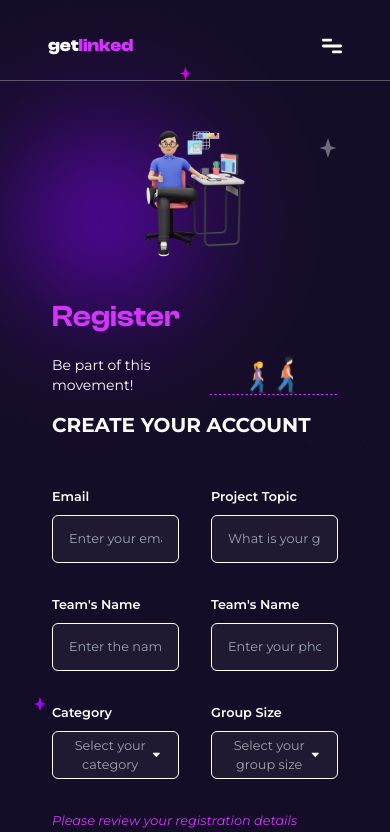
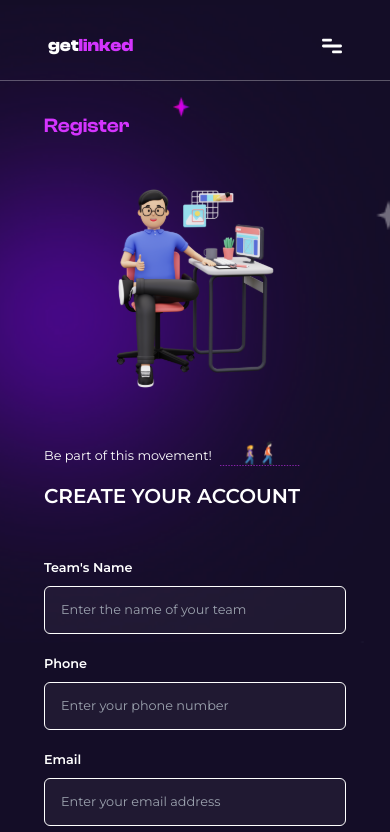
Before and after one commit to iyanuxn/getlinked, a React (Vite) app: page /register in a window 390 px wide. Shown: the top 832 px of the page. Built offline with nearby package versions, Linux system fonts and the light colour scheme; no server answers.

Commit message:
API integration

```diff
--- a/package.json
+++ b/package.json
@@ -10,6 +10,7 @@
     "preview": "vite preview"
   },
   "dependencies": {
+    "axios": "^1.5.0",
     "react": "^18.2.0",
     "react-dom": "^18.2.0",
     "react-icons": "^4.11.0",
--- /dev/null
+++ b/src/components/Modal.jsx
@@ -0,0 +1,28 @@
+const Modal = ({ isOpen, onClose, image, title, message, subText }) => {
+  if (!isOpen) return null;
+
+  return (
+    <div className="bg-darkAlt bg-opacity-95 w-full h-full flex justify-center items-center fixed top-0 left-0 z-50">
+      <div className="border border-primary rounded-md w-3/4 h-max md:w-[40vw] flex justify-center items-center flex-col md:px-10 md:py-12 px-3 py-8">
+        <img src={image} alt="modal" className="md:w-3/4 md:h-3/4" />
+        <div className="flex flex-col justify-center items-center text-center">
+          <span className="text-sm md:text-2xl font-bold">{title}</span>
+          <span className="text-sm md:text-2xl font-bold md:w-full w-3/4">
+            {message}
+          </span>
+          <span className="text-xs md:text-[0.8em] flex mt-3 md:w-72 w-56">
+            {subText}
+          </span>
+          <button
+            className="w-full text-xs md:text-base bg-gradient-to-r from-primary to-secondary text-white py-3 md:py-4 rounded-md md:mt-10 mt-8"
+            onClick={onClose}
+          >
+            Back
+          </button>
+        </div>
+      </div>
+    </div>
+  );
+};
+
+export default Modal;
--- a/src/index.css
+++ b/src/index.css
@@ -30,8 +30,8 @@
   }
 
   .regBg {
-    background-image: url("../src/assets/bgRegmobile.png");''''''''''''''''''''''''''''''''''''''''''''''''''''''''''''''''''''''''''
-    background-size: 100vw;
+    background-image: url("../src/assets/bgRegmobile.png");
+    background-size: cover;
     background-position: top;
     background-repeat: no-repeat;
   }
--- a/src/pages/Register.jsx
+++ b/src/pages/Register.jsx
@@ -1,8 +1,11 @@
-import { useState } from "react";
+import { useEffect, useState } from "react";
+import Modal from "../components/Modal";
 import { AiOutlineCaretDown } from "react-icons/ai";
 import { BsCheckLg } from "react-icons/bs";
+import axios from "axios"; // Import Axios
 import REGISTER from "../assets/register.svg";
 import JOURNEY from "../assets/journey.svg";
+import CONGRATS from "../assets/congrats.svg";
 
 const Register = () => {
   const [isCategoryDropdownOpen, setIsCategoryDropdownOpen] = useState(false);
@@ -11,32 +14,93 @@ const Register = () => {
   );
 
   const [isSizeDropdownOpen, setIsSizeDropdownOpen] = useState(false);
-  const [selectedSize, setSelectedSize] = useState("Select your group size");
-  const [agree, setagree] = useState(false);
+  const [selectedSize, setSelectedSize] = useState("Select");
+  const [agree, setAgree] = useState(false);
   const [zIndexC, setzIndexC] = useState("z-10");
   const [zIndexS, setzIndexS] = useState("z-10");
+  const [categoryOptions, setCategoryOptions] = useState([]); // State for category options
 
-  const categoryOptions = [
+  useEffect(() => {
+    // Define the API endpoint URL for categories
+    const apiUrl = "https://backend.getlinked.ai/hackathon/categories-list";
+
+    // Make a GET request to the API to fetch categories
+    axios
+      .get(apiUrl)
+      .then((response) => {
+        // Handle the successful response by setting the category options
+        setCategoryOptions(response.data);
+      })
+      .catch((error) => {
+        // Handle errors here
+        console.error("Error fetching categories:", error);
+      });
+  }, []); // Empty dependency array to fetch categories once on component mount
+
+  const sizeOptions = [
     {
-      name: "Option1",
-      value: "Option1",
+      id: 1,
+      name: "1",
+      value: "1",
     },
     {
-      name: "NOT Option1",
-      value: "NOT Option1",
+      id: 2,
+      name: "2",
+      value: "2",
+    },
+    {
+      id: 3,
+      name: "3",
+      value: "3",
+    },
+    {
+      id: 4,
+      name: "4",
+      value: "4",
+    },
+    {
+      id: 5,
+      name: "5",
+      value: "5",
+    },
+    {
+      id: 6,
+      name: "6",
+      value: "6",
+    },
+    {
+      id: 7,
+      name: "7",
+      value: "7",
+    },
+    {
+      id: 8,
+      name: "8",
+      value: "8",
+    },
+    {
+      id: 9,
+      name: "9",
+      value: "9",
+    },
+    {
+      id: 10,
+      name: "10",
+      value: "10",
     },
   ];
 
-  const sizeOptions = [
-    {
-      name: "Option1",
-      value: "Option1",
-    },
-    {
-      name: "NOT Option1",
-      value: "NOT Option1",
-    },
-  ];
+  const [isModalOpen, setIsModalOpen] = useState(false);
+
+  const openModal = () => {
+    setIsModalOpen(true);
+    document.body.style.overflow = "hidden";
+  };
+
+  const closeModal = () => {
+    setIsModalOpen(false);
+    document.body.style.overflow = "unset";
+  };
 
   const handleCategorySelect = (option) => {
     setSelectedCategory(option);
@@ -55,22 +119,81 @@ const Register = () => {
 
   const handleSizeDropdownToggle = () => {
     setIsSizeDropdownOpen((prev) => !prev);
-        setzIndexC("z-50");
+    setzIndexS("z-50");
   };
 
   const handleAgreeClick = () => {
-    setagree(!agree);
+    setAgree(!agree);
   };
 
   const handleSubmit = (e) => {
-    e.preventDefault();
-    // Your form submission logic here
+    e.preventDefault();``
+
+    // Get form input values
+    const teamName = e.target.elements.teamName.value.trim();
+    const phone = e.target.elements.phone.value.trim();
+    const email = e.target.elements.email.value.trim();
+    const projectTopic = e.target.elements.projectTopic.value.trim();
+    const category = selectedCategory;
+    const groupSize = selectedSize;
+    const agreeToTerms = agree;
+
+    // Check if any of the required fields are empty
+    if (
+      !teamName ||
+      !phone ||
+      !email ||
+      !projectTopic ||
+      category === "Select your category" ||
+      groupSize === "Select"
+    ) {
+      alert("Please fill in all required fields.");
+      return false; // Prevent form submission if any field is empty
+    }
+
+    // Prepare the data to be sent in the POST request
+    const formData = {
+      teamName,
+      phone,
+      email,
+      projectTopic,
+      category,
+      groupSize,
+      agreeToTerms,
+    };
+
+    // Log the form data to the console
+    console.log("Form Data Submitted:", formData);
+
+    // Make a POST request to the registration API
+    axios
+      .post("https://backend.getlinked.ai/hackathon/registration", formData)
+      .then((response) => {
+        // Handle the successful response here
+        // For example, you can check if the registration was successful
+        // and then open the modal if it was
+        if (response.data.success) {
+          openModal();
+        } else {
+          // Handle registration failure if needed
+        }
+      })
+      .catch((error) => {
+        // Handle errors here
+        console.error("Error submitting registration:", error);
+      });
   };
 
   return (
-    <div className="text-white md:pt-60 pt-28 md:pb-32 md:px-20 px-8 py-10 regBg min-h-screen font-regular">
+    <div className="text-white md:pt-60 pt-28 md:pb-32 md:px-20 px-6 py-10 regBg min-h-screen font-regular">
       <div className="flex md:flex-row-reverse flex-col items-center justify-between">
-        <div className="flex justify-center items-center -left-24 w-2/3 static md:absolute">
+        <div className="flex flex-col justify-center gap-5 items-center -left-24 md:w-2/3 static md:absolute">
+          <div className="flex flex-col items-start w-full px-5">
+            {" "}
+            <span className="font-head text-primary font-semibold text-xl text-left flex md:hidden">
+              Register
+            </span>
+          </div>
           <img src={REGISTER} className="w-3/4 h-3/4" alt="Registration" />
         </div>
         <form
@@ -78,74 +201,84 @@ const Register = () => {
           onSubmit={handleSubmit}
         >
           <div className="flex flex-col items-start w-full">
-            <span className="font-head text-primary font-semibold text-3xl text-left">
+            <span className="font-head text-primary font-semibold text-3xl text-left md:flex hidden">
               Register
             </span>
-            <div className="text-sm mt-5 flex items-end gap-3">
+            <div className="text-[0.8em] md:mt-5 flex items-end gap-2 md:gap-3">
               <span>Be part of this movement!</span>
-              <img src={JOURNEY} className="w-40" alt="Journey" />
+              <img
+                src={JOURNEY}
+                className="md:w-40 w-20 h-auto"
+                alt="Journey"
+              />
             </div>
-            <span className="text-xl mt-4 font-bold">CREATE YOUR ACCOUNT</span>
+            <span className="text-xl mt-4 font-semibold">
+              CREATE YOUR ACCOUNT
+            </span>
           </div>
-          <div className="flex flex-col gap-6 mt-10 w-full">
-            <div className="flex gap-8">
-              <div className="w-1/2">
+          <div className="flex flex-col md:gap-6 gap-3 mt-10 w-full">
+            <div className="flex md:flex-row flex-col md:gap-8 gap-3">
+              <div className="md:w-1/2">
+                <label className="text-[0.8em] leading-9 font-semibold">
+                  Team's Name
+                </label>
+                <input
+                  name="teamName"
+                  type="text"
+                  placeholder="Enter the name of your team"
+                  className="text-[0.8em] h-12 w-full bg-transparent border border-white bg-white bg-opacity-5 rounded-md px-4"
+                />
+              </div>
+              <div className="md:w-1/2">
+                <label className="text-[0.8em] leading-9 font-semibold">
+                  Phone
+                </label>
+                <input
+                  name="phone"
+                  type="text"
+                  placeholder="Enter your phone number"
+                  className="text-[0.8em] h-12 w-full bg-transparent border border-white bg-white bg-opacity-5 rounded-md px-4"
+                />
+              </div>
+            </div>{" "}
+            <div className="flex md:flex-row flex-col md:gap-8 gap-3">
+              <div className="md:w-1/2">
                 <label className="text-[0.8em] leading-9 font-semibold">
                   Email
                 </label>
                 <input
+                  name="email"
                   type="text"
                   placeholder="Enter your email address"
                   className="text-[0.8em] h-12 w-full bg-transparent border border-white bg-white bg-opacity-5 rounded-md px-4"
                 />
               </div>
-              <div className="w-1/2">
+              <div className="md:w-1/2">
                 <label className="text-[0.8em] leading-9 font-semibold">
                   Project Topic
                 </label>
                 <input
+                  name="projectTopic"
                   type="text"
                   placeholder="What is your group project topic"
                   className="text-[0.8em] h-12 w-full bg-transparent border border-white bg-white bg-opacity-5 rounded-md px-4"
                 />
               </div>
             </div>
-            <div className="flex gap-8">
-              <div className="w-1/2">
-                <label className="text-[0.8em] leading-9 font-semibold">
-                  Team's Name
-                </label>
-                <input
-                  type="text"
-                  placeholder="Enter the name of your team"
-                  className="text-[0.8em] h-12 w-full bg-transparent border border-white bg-white bg-opacity-5 rounded-md px-4"
-                />
-              </div>
-              <div className="w-1/2">
-                <label className="text-[0.8em] leading-9 font-semibold">
-                  Team's Name
-                </label>
-                <input
-                  type="text"
-                  placeholder="Enter your phone number"
-                  className="text-[0.8em] h-12 w-full bg-transparent border border-white bg-white bg-opacity-5 rounded-md px-4"
-                />
-              </div>
-            </div>{" "}
-            <div className="flex gap-8">
-              <div className="w-1/2">
+            <div className="flex md:gap-8 justify-between">
+              <div className="md:w-1/2 w-max">
                 <label className="text-[0.8em] leading-9 font-semibold">
                   Category
                 </label>
                 <div className="relative">
                   <button
                     type="button"
-                    className="bg-white h-12 bg-opacity-5 text-white rounded-md border border-white py-2 w-full flex justify-center items-center px-4"
+                    className="bg-white h-12 bg-opacity-5 text-white rounded-md border border-white py-2 w-[48vw] md:w-full flex justify-center items-center px-4"
                     onClick={handleCategoryDropdownToggle}
                   >
                     <div className="flex gap-5 items-center w-full">
                       <span
-                        className={`text-[0.8em] ${
+                        className={`text-xs md:text-[0.8em] mr-3 ${
                           selectedCategory === "Select your category"
                             ? "text-white text-opacity-60"
                             : "text-white"
@@ -179,19 +312,19 @@ const Register = () => {
                   )}
                 </div>
               </div>
-              <div className="w-1/2">
+              <div className="md:w-1/2">
                 <label className="text-[0.8em] leading-9 font-semibold">
                   Group Size
                 </label>
                 <div className="relative">
                   <button
                     type="button"
-                    className="bg-white h-12 bg-opacity-5 text-white rounded-md border border-white py-2 w-full flex justify-center items-center px-4"
+                    className="bg-white h-12 bg-opacity-5 text-white rounded-md border border-white py-2 w-[25vw] md:w-full flex justify-center items-center px-4"
                     onClick={handleSizeDropdownToggle}
                   >
                     <div className="flex gap-5 items-center w-full">
                       <span
-                        className={`text-[0.8em] ${
+                        className={`text-xs md:text-[0.8em] mr-3 ${
                           selectedSize === "Select your group size"
                             ? "text-white text-opacity-60"
                             : "text-white"
@@ -207,11 +340,11 @@ const Register = () => {
                     />
                   </button>
                   {isSizeDropdownOpen && (
-                    <div className="absolute z-30 right-0 overflow-hidden mt-2 w-full bg-dark text-white rounded-md  border border-white shadow-lg fade-in">
+                    <div className="absolute z-30 right-0 md:h-44 h-32 overflow-auto mt-2 w-full bg-dark text-white rounded-md  border border-white shadow-lg fade-in">
                       {sizeOptions.map((option, index) => (
                         <div
                           key={index}
-                          className={`hover:bg-darkAlt px-4 py-3 cursor-pointer flex gap-5 items-center transition-all duration-300 ease-in-out ${zIndexC}`}
+                          className={`hover:bg-darkAlt px-4 py-3 cursor-pointer flex gap-5 items-center transition-all duration-300 ease-in-out ${zIndexS}`}
                           onClick={() => {
                             handleSizeSelect(option.name);
                           }}
@@ -227,14 +360,15 @@ const Register = () => {
               </div>
             </div>
           </div>
-          <div className="w-full flex justify-start items-start mt-8">
+          <div className="w-full flex justify-start md:items-start items-center mt-8">
             {" "}
-            <span className="text-primary italic text-[0.8em]">
+            <span className="text-primary italic text-[0.578em] md:text-[0.8em]">
               Please review your registration details before submitting
             </span>
           </div>
-          <div className="w-full flex justify-start items-center gap-2 mt-8">
+          <div className="w-full flex justify-start md:items-center gap-2 md:mt-8 mt-5">
             <button
+              type="button"
               onClick={handleAgreeClick}
               className={`z-20 w-4 h-4 border rounded-sm border-white flex justify-center items-center first-letter transition-all duration-300 ease-in-out
             ${
@@ -251,15 +385,24 @@ const Register = () => {
                 />
               }
             </button>{" "}
-            <span className="text-white font-semibold text-[0.8em]">
+            <span className="text-white font-semibold text-[0.65em] md:text-[0.8em]">
               I agreed with the event terms and conditions and privacy policy{" "}
             </span>
           </div>{" "}
-          <button className="md:w-full w-28 text-sm md:text-base bg-gradient-to-r from-primary to-secondary text-white py-3 rounded-md md:mt-10 mt-8">
+          <button className="md:w-full w-36 text-xs md:text-base bg-gradient-to-r from-primary to-secondary text-white py-3 rounded-md md:mt-10 mt-8">
             Register Now
           </button>
         </form>
       </div>
+      <Modal
+        isOpen={isModalOpen}
+        onClose={closeModal}
+        image={CONGRATS}
+        title="Congratulations"
+        message="you have successfully Registered!"
+        subText="Yes, it was easy and you did it!
+        check your mail box for the next steps"
+      />
     </div>
   );
 };
```
Also changed, not shown: src/assets/congrats.svg (added), 1 other file (tests, documents, lock files or other folders).
